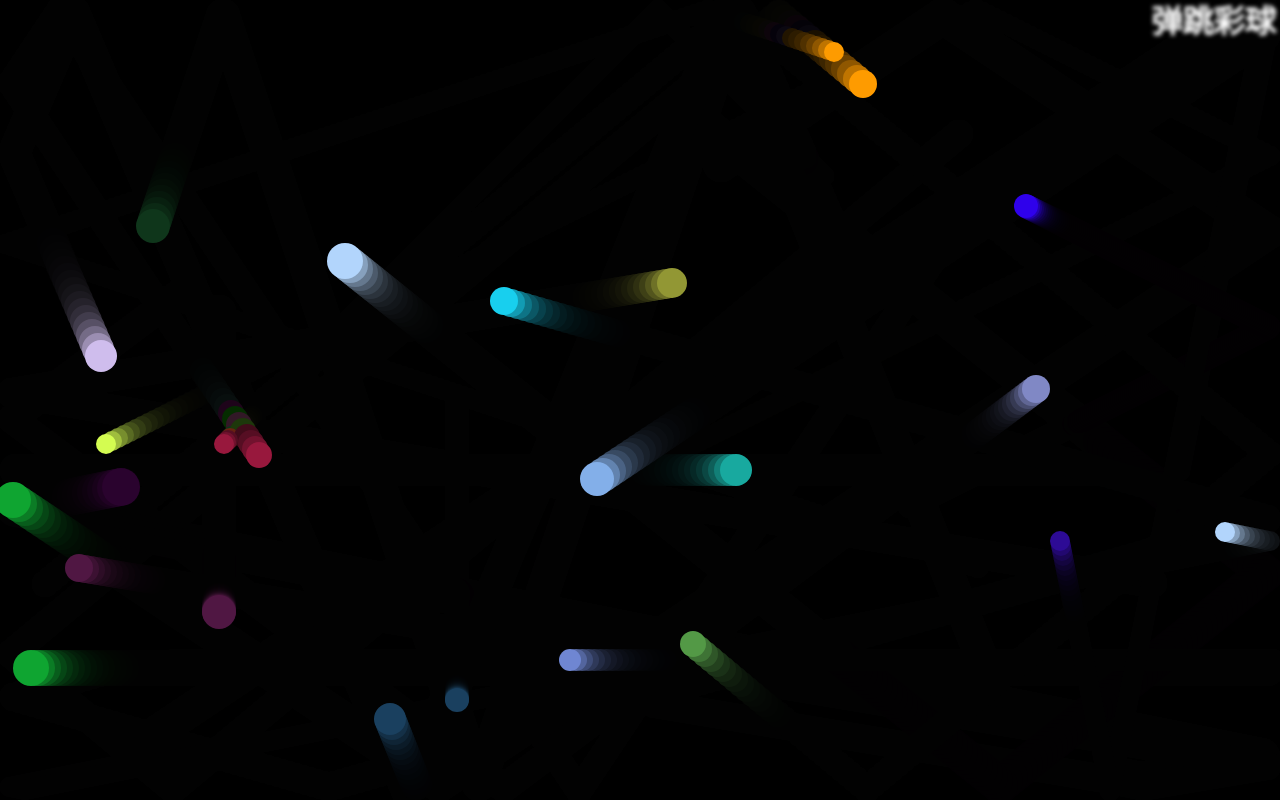
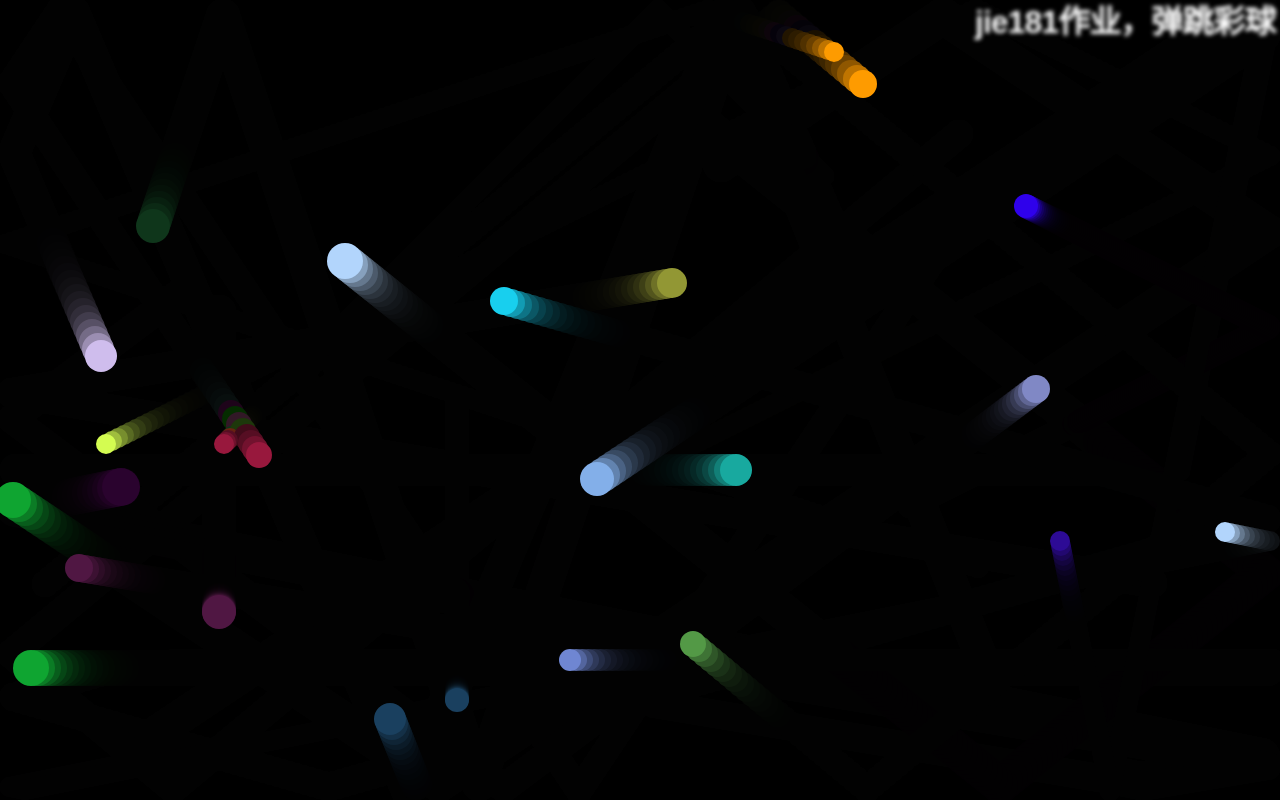
Before and after one commit to JIE181/jie181.github.io123, a plain HTML site: page index.html in a window 1280 px wide. Drawn offline with Linux system fonts and the light colour scheme.

Commit message:
Add files via upload

```diff
--- a/index.html
+++ b/index.html
@@ -2,12 +2,12 @@
 <html>
   <head>
     <meta charset="utf-8">
-    <title>弹跳彩球</title>
+    <title>jie181弹跳彩球</title>
     <link rel="stylesheet" href="style.css">
   </head>
 
   <body>
-    <h1>弹跳彩球</h1>
+    <h1>jie181作业，弹跳彩球</h1>
     <canvas></canvas>
 
     <script src="main.js"></script>
```
